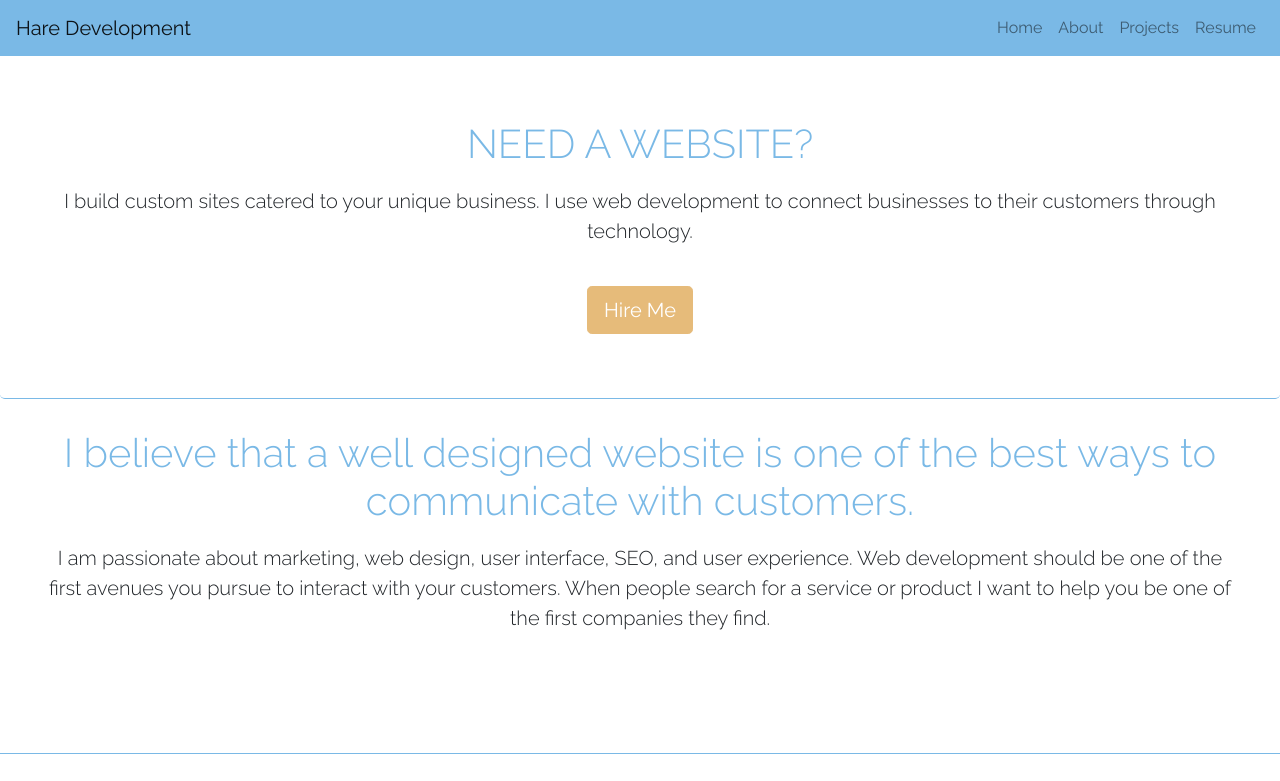
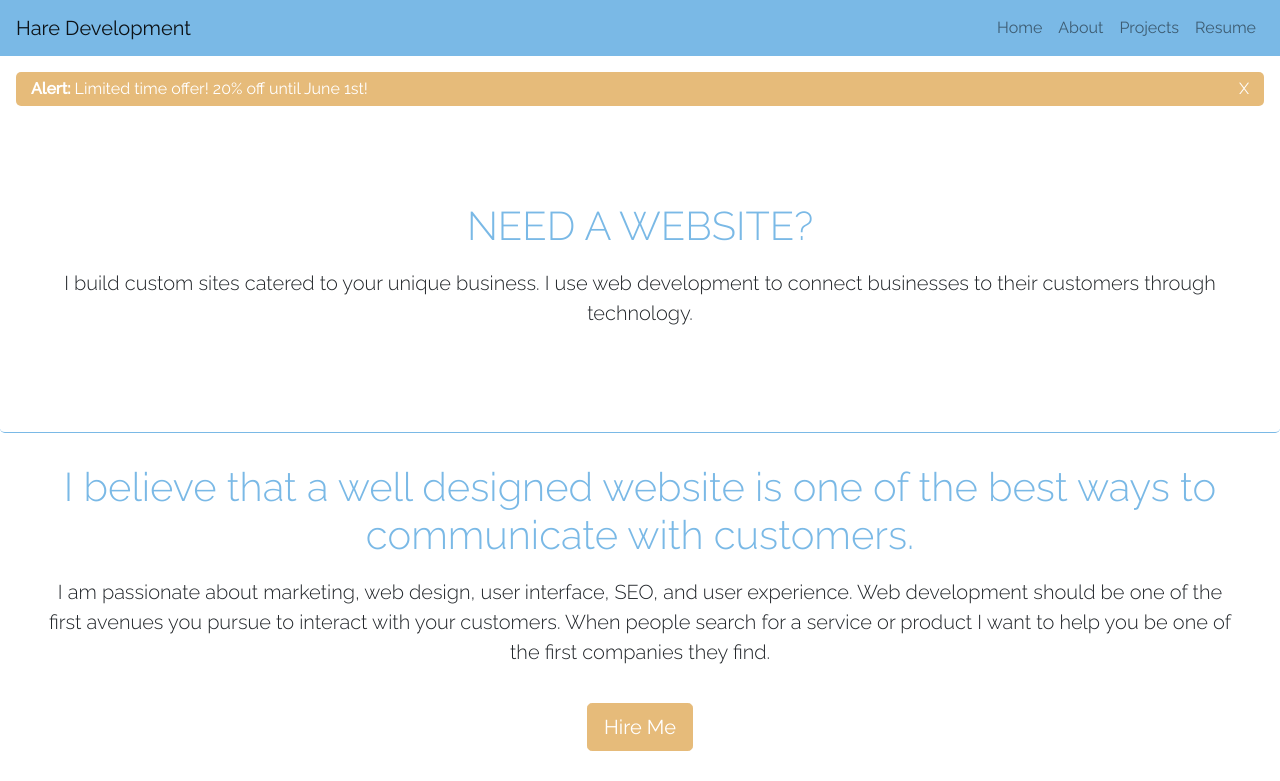
Before and after one commit to DevHare1/DevHare1.github.io, a plain HTML site: page index.html in a window 1280 px wide. Shown: the top 781 px of the page. Drawn offline with nearby package versions, Linux system fonts and the light colour scheme.

Commit message:
Added alert

```diff
--- a/css/main.css
+++ b/css/main.css
@@ -37,12 +37,6 @@
   padding: 10px 15px;
 }
 
-.jumbotron a {
-  background-color: #e6bb7a;
-  border: solid 1px #e6bb7a;
-  color: white;
-}
-
 /* About */
 .about {
   background-color: white;
@@ -59,6 +53,12 @@
   padding: 10px 15px 0 15px;
 }
 
+.jumbotron a {
+  background-color: #e6bb7a;
+  border: solid 1px #e6bb7a;
+  color: white;
+  margin-top: 20px;
+}
 /* Contact Info */
 .contact-info {
   text-align: center;
@@ -131,6 +131,40 @@
   align-content: bottom;
 }
 
+/* About and Resume */
+.mockup {
+  text-align: center;
+  margin: 20px;
+}
+
+/*---alert---*/
+.alert {
+  padding: 15px;
+}
+
+.alert-banner {
+  background: #e6bb7a;
+  padding: 5px 15px;
+  color: white;
+  display: flex;
+  border-radius: 5px;
+  width: 100%;
+}
+
+.alert-banner p {
+  margin-bottom: 0;
+}
+
+.alert-banner-close {
+  margin-left: auto;
+  margin-right: 0;
+  text-transform: uppercase;
+}
+
+.alert-banner-close:hover {
+  cursor: pointer;
+}
+
 @media (min-width: 992px) {
   .navbar-brand {
     font-weight: 400;
@@ -143,7 +177,7 @@
     grid-gap: 0px;
   }
 
-  .card-img-top {
+  /*.card-img-top {
     height: 140px;
-  }
+  }*/
 }
--- a/index.html
+++ b/index.html
@@ -21,6 +21,7 @@
   </head>
 
   <body>
+    <main>
     <!-- Nav Bar -->
     <nav
       class="navbar sticky-top navbar-expand-lg navbar-light"
@@ -45,6 +46,11 @@
       </div>
     </nav>
 
+    <!--Alert banner-->
+    <div class="alert" id="alert">
+      <!-- JS will insert alert here -->
+    </div>
+
     <!--Jumbotron-->
     <div class="jumbotron custom-jumbo" id="homeJumbo">
       <div class="align-middle custom-jumbo-text">
@@ -54,14 +60,6 @@
           development to connect businesses to their customers through
           technology.
         </p>
-        <a
-          class="btn btn-primary btn-lg"
-          href="#"
-          role="button"
-          data-toggle="modal"
-          data-target="#exampleModalCenter"
-          >Hire Me</a
-        >
       </div>
     </div>
 
@@ -77,6 +75,14 @@
         pursue to interact with your customers. When people search for a service
         or product I want to help you be one of the first companies they find.
       </p>
+      <a
+          class="btn btn-primary btn-lg"
+          href="#"
+          role="button"
+          data-toggle="modal"
+          data-target="#exampleModalCenter"
+          >Hire Me</a
+        >
     </div>
 
     <footer>
@@ -92,6 +98,8 @@
       </div>
       </div>
     </footer>
+
+  </main>
 
     <script
       src="https://code.jquery.com/jquery-3.4.1.slim.min.js"
@@ -110,5 +118,7 @@
       integrity="sha384-wfSDF2E50Y2D1uUdj0O3uMBJnjuUD4Ih7YwaYd1iqfktj0Uod8GCExl3Og8ifwB6"
       crossorigin="anonymous"
     ></script>
+
+    <script src="js/main.js"></script>
   </body>
 </html>
--- /dev/null
+++ b/js/main.js
@@ -0,0 +1,16 @@
+const alertBanner = document.getElementById("alert");
+
+//create the html for the banner
+alertBanner.innerHTML = `
+    <div class="alert-banner">
+      <p><strong>Alert:</strong> Limited time offer! 20% off until June 1st!</p>
+      <p class="alert-banner-close">x</p>
+    </div>
+  `;
+
+alertBanner.addEventListener("click", (e) => {
+  const element = e.target;
+  if (element.classList.contains("alert-banner-close")) {
+    alertBanner.style.display = "none";
+  }
+});
```
Also changed, not shown: about.html (+4 -0 lines), resume.html (+4 -0 lines), images/api.png, images/gameshowapp.png, images/interactivephotogallery.png, images/mobilefirstresponse.png, images/onlineregistrationform.png, images/webappdashboard.png.
